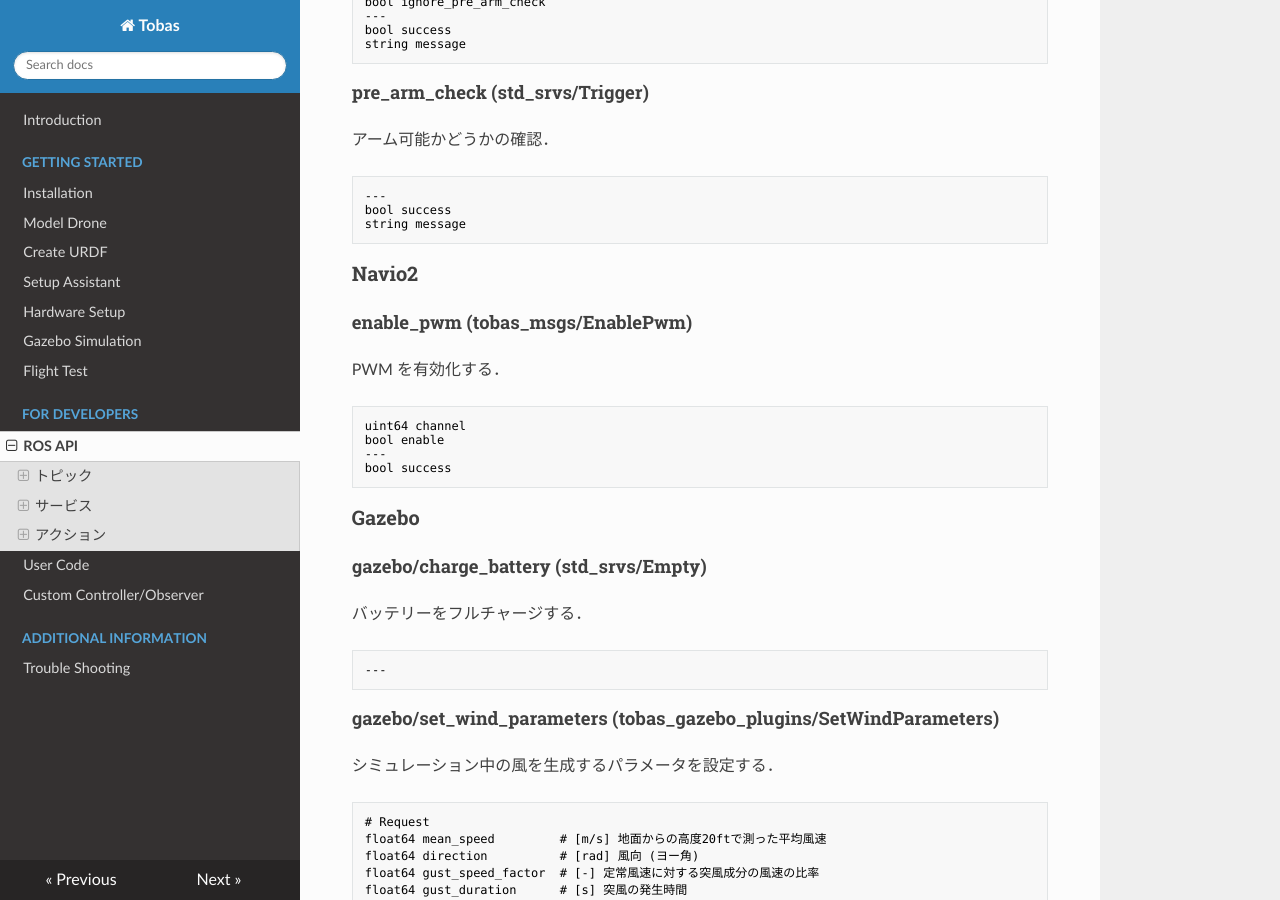
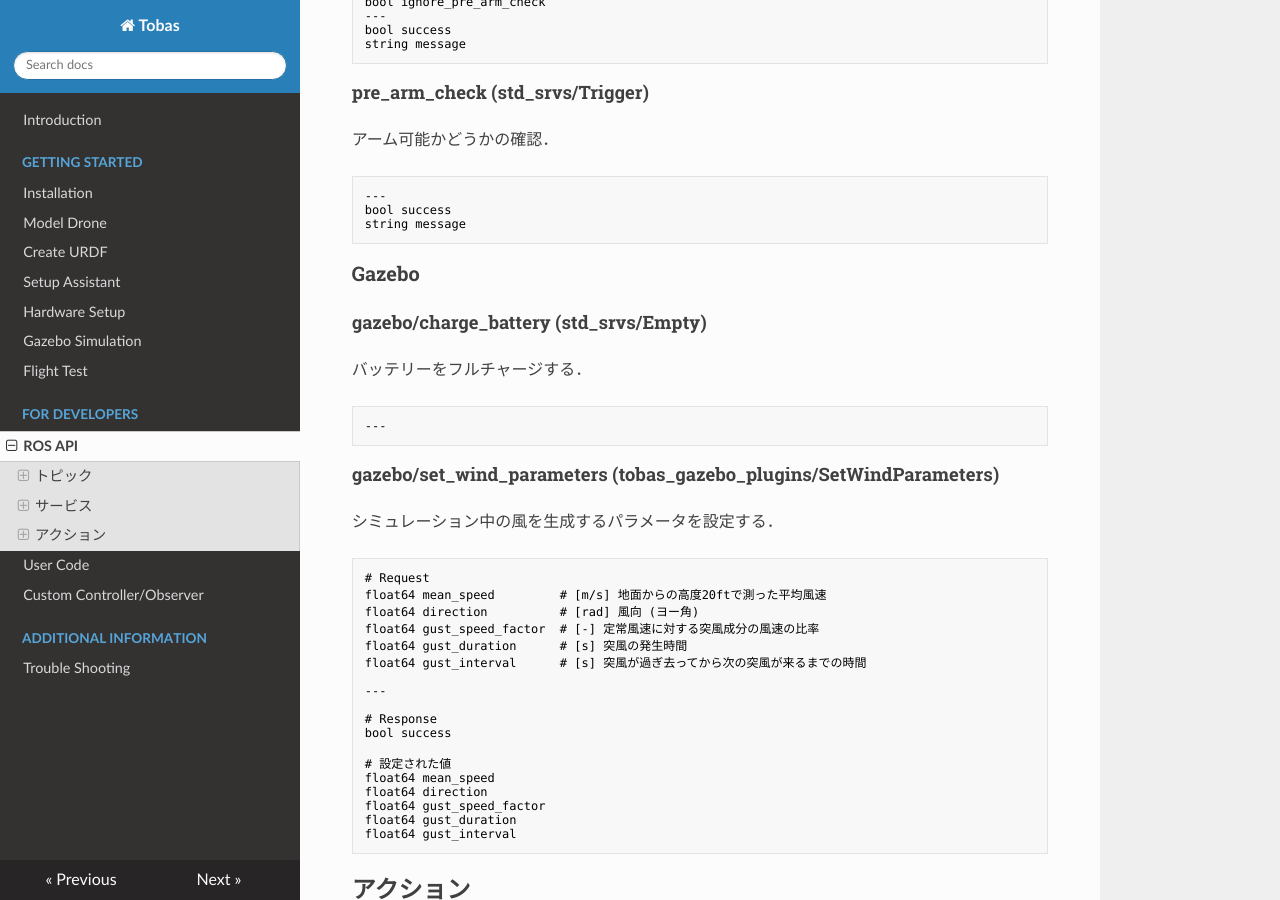
Before and after one commit to TobasFlightControl/tobas_wiki_ja, an MkDocs documentation site: the page built from docs/ros_api.md, in a window 1280 px wide and 900 px high, scrolled down 6311 px. Built offline with MkDocs 1.6.1, drawn with Linux system fonts in a browser that asks for light colours; nearby versions of some CDN libraries.

Commit message:
edit: ros_api.md

````diff
--- a/docs/ros_api.md
+++ b/docs/ros_api.md
@@ -369,19 +369,6 @@ bool success
 string message
 ```
 
-### Navio2
-
-#### enable_pwm (tobas_msgs/EnablePwm)
-
-PWM を有効化する．
-
-```txt
-uint64 channel
-bool enable
----
-bool success
-```
-
 ### Gazebo
 
 #### gazebo/charge_battery (std_srvs/Empty)
````
